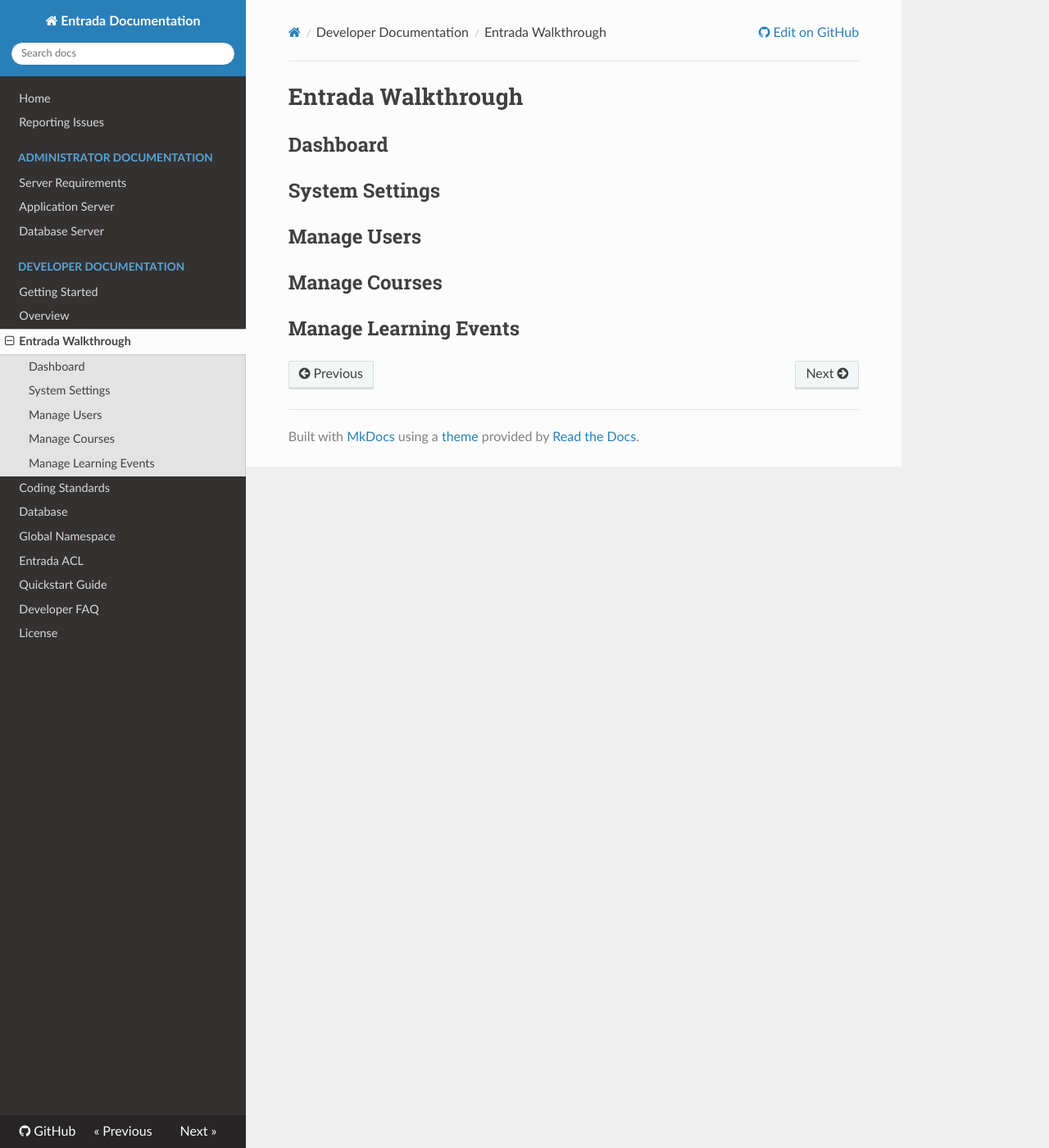
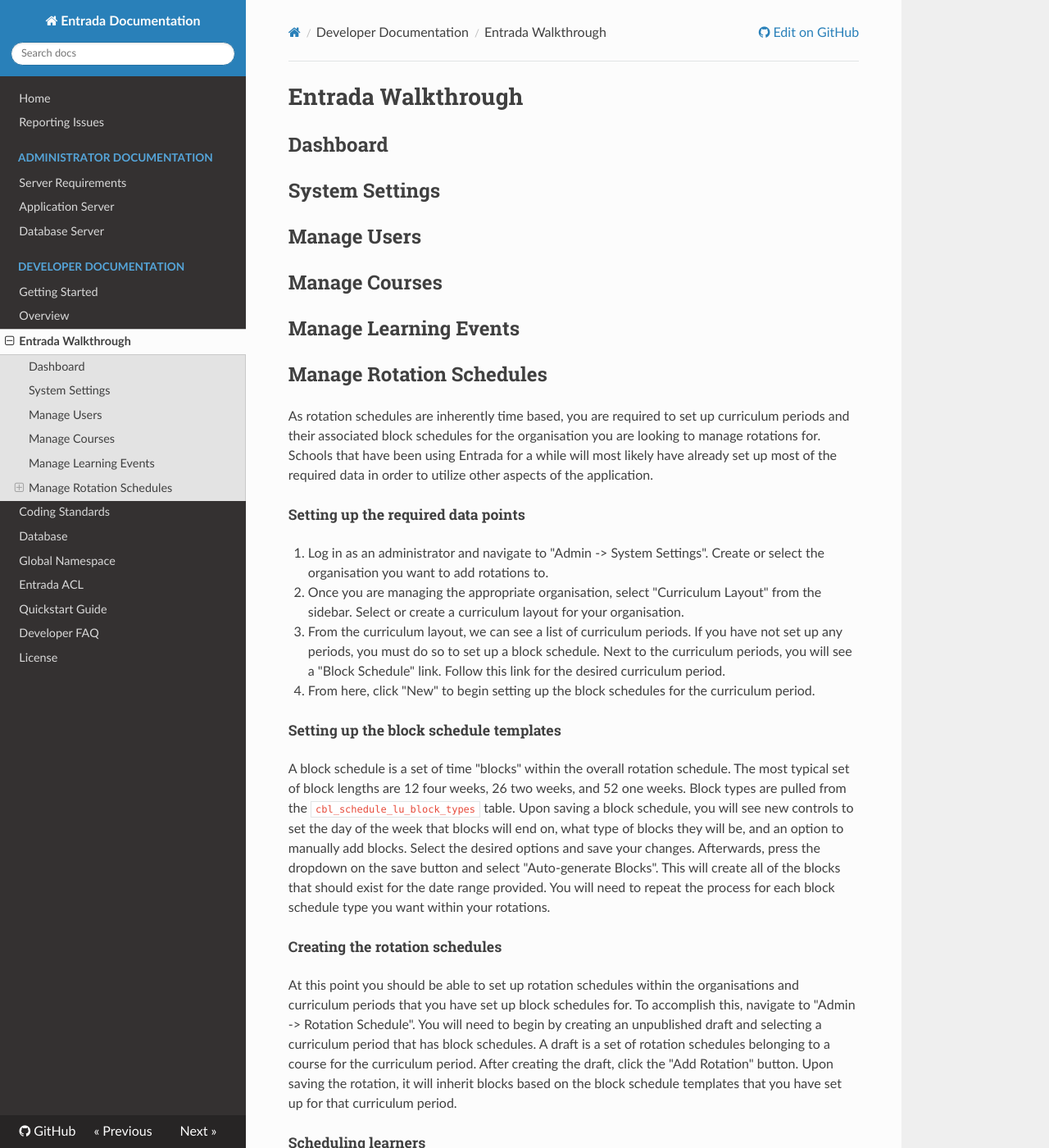
Before and after one commit to pyarmak/entrada-1x-docs, an MkDocs documentation site: the page built from docs/developer/walkthrough.md, in a window 1280 px wide and 1400 px high. Shown: the whole window at 82% size. Built offline with MkDocs 1.6.1, drawn with Linux system fonts in a browser that asks for light colours; nearby versions of some CDN libraries; old or Windows-style settings are respelled for this version of MkDocs; some of the changed text lies outside the part shown.

Commit message:
Adds documentation on setting up rotation schedules

```diff
--- a/docs/developer/walkthrough.md
+++ b/docs/developer/walkthrough.md
@@ -9,3 +9,29 @@
 ## Manage Courses
 
 ## Manage Learning Events
+
+## Manage Rotation Schedules
+
+As rotation schedules are inherently time based, you are required to set up curriculum periods and their associated block schedules for the organisation you are looking to manage rotations for. Schools that have been using Entrada for a while will most likely have already set up most of the required data in order to utilize other aspects of the application.
+
+##### Setting up the required data points
+
+1. Log in as an administrator and navigate to "Admin -> System Settings". Create or select the organisation you want to add rotations to.
+
+2. Once you are managing the appropriate organisation, select "Curriculum Layout" from the sidebar. Select or create a curriculum layout for your organisation.
+
+3. From the curriculum layout, we can see a list of curriculum periods. If you have not set up any periods, you must do so to set up a block schedule. Next to the curriculum periods, you will see a "Block Schedule" link. Follow this link for the desired curriculum period.
+
+4. From here, click "New" to begin setting up the block schedules for the curriculum period.
+
+##### Setting up the block schedule templates
+
+A block schedule is a set of time "blocks" within the overall rotation schedule. The most typical set of block lengths are 12 four weeks, 26 two weeks, and 52 one weeks. Block types are pulled from the `cbl_schedule_lu_block_types` table. Upon saving a block schedule, you will see new controls to set the day of the week that blocks will end on, what type of blocks they will be, and an option to manually add blocks. Select the desired options and save your changes. Afterwards, press the dropdown on the save button and select "Auto-generate Blocks". This will create all of the blocks that should exist for the date range provided. You will need to repeat the process for each block schedule type you want within your rotations.
+
+##### Creating the rotation schedules
+
+At this point you should be able to set up rotation schedules within the organisations and curriculum periods that you have set up block schedules for. To accomplish this, navigate to "Admin -> Rotation Schedule". You will need to begin by creating an unpublished draft and selecting a curriculum period that has block schedules. A draft is a set of rotation schedules belonging to a course for the curriculum period. After creating the draft, click the "Add Rotation" button. Upon saving the rotation, it will inherit blocks based on the block schedule templates that you have set up for that curriculum period.
+
+##### Scheduling learners
+
+To add a learner to a slot, navigate the "Learners" tab. You will see a visual representation of all of the blocks over the curriculum period. To schedule a learner, click on a corresponding block beside their name. From here you will be able to select any rotation that has blocks that fall into that time frame.
```
